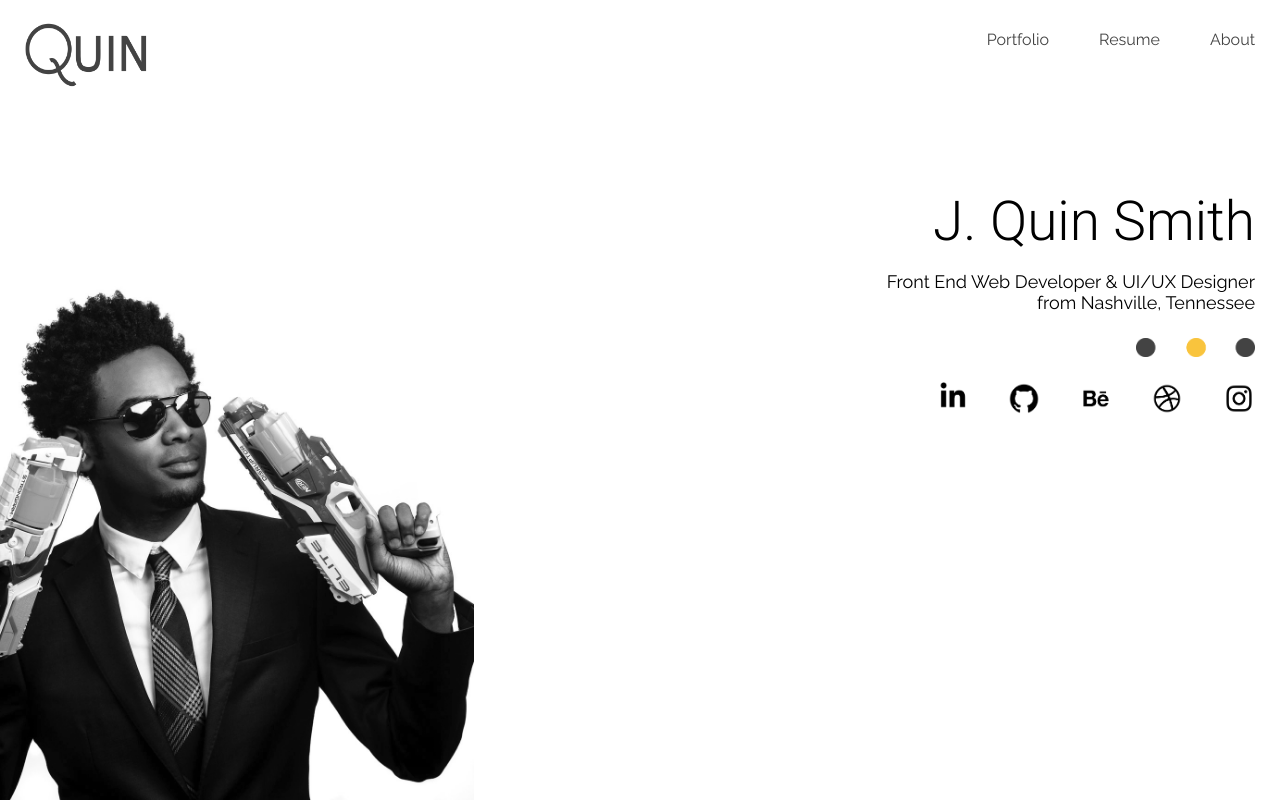
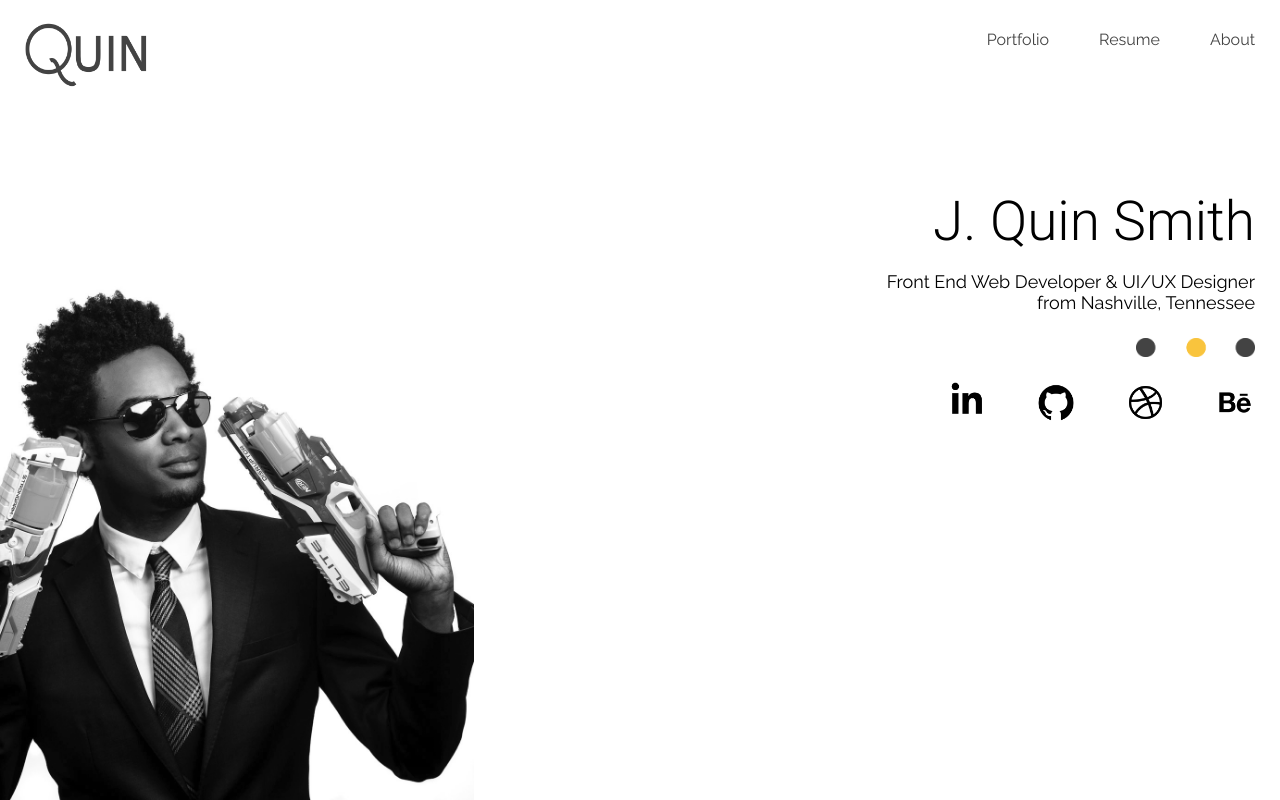
Before and after one commit to JQuinSmith/jquinsmith, a React (Create React App) app: page /#/ in a window 1280 px wide. Built offline with nearby package versions, Linux system fonts and the light colour scheme.

Commit message:
social media tweaks

```diff
--- a/src/components/Landing.js
+++ b/src/components/Landing.js
@@ -24,7 +24,7 @@ class Landing extends Component {
                             {/* <h3 className="landingSubheader">Find Me on Social Media</h3> */}
                             <div className="socialIcons">
                                 <div className="iconContainer">
-                                    <a href="http://www.linkedin.com" target="_blank" rel="noopener noreferrer" ><img src={require("../images/linkedin.png")} alt="Quin's linkedIn" className="icon" />
+                                    <a href="https://www.linkedin.com/in/jquinsmith/" target="_blank" rel="noopener noreferrer" ><img src={require("../images/linkedin.png")} alt="Quin's linkedIn" className="icon" />
                                     </a>
                                 </div>
                                 <div className="iconContainer">
@@ -33,19 +33,20 @@ class Landing extends Component {
                                 </div>
 
                                 <div className="iconContainer">
+                                    <a href="https://dribbble.com/JQuinSmith" target="_blank" rel="noopener noreferrer" >
+                                        <img src={require("../images/dribbble.png")} alt="Quin's dribbble" className="icon" />
+                                    </a>
+                                </div>
+
+                                <div className="iconContainer">
                                     <a href="http://www.behance.net" target="_blank" rel="noopener noreferrer" ><img src={require("../images/behance.png")} alt="Quin's behance" className="icon" />
                                     </a>
                                 </div>
 
-                                <div className="iconContainer">
-                                    <a href="https://dribbble.com/JQuinSmith" target="_blank" rel="noopener noreferrer" >
-                                        <img src={require("../images/dribbble.png")} alt="Quin's dribbble" className="icon" />
-                                    </a>
-                                </div>
-                                <div className="iconContainer">
+                                {/* <div className="iconContainer">
                                     <a href="http://www.instagram.com" target="_blank" rel="noopener noreferrer" ><img src={require("../images/instagram.png")} alt="Quin's Instagram" className="icon" />
                                     </a>
-                                </div>
+                                </div> */}
                             </div>
                         </div >
                     </div >
--- a/src/components/Portfolio.css
+++ b/src/components/Portfolio.css
@@ -115,7 +115,6 @@
 
 .yellowDotsImg {
     width: 25%;
-    margin: 0px;
 }
 
 .blueDotsDiv {
```
